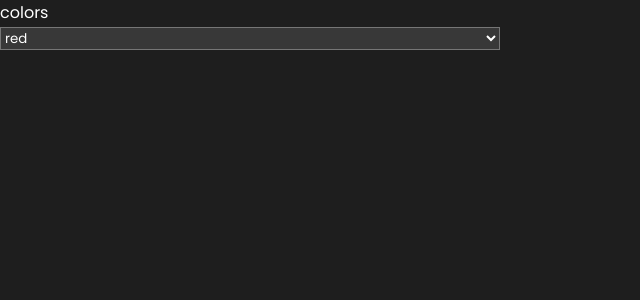
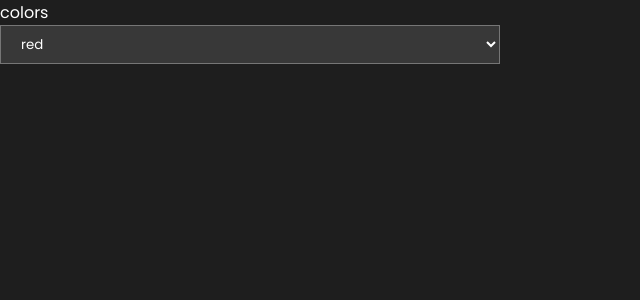
Before and after one commit to Binyamin-Accutures/client, a React (Create React App) app: page /hadar in a window 1280 px wide. Shown: the top 300 px of the page, without its empty margins (0-640 px from the left). Built offline with nearby package versions, Linux system fonts and the light colour scheme.

Commit message:
adding padding

```diff
--- a/src/components/InputSelect/index.js
+++ b/src/components/InputSelect/index.js
@@ -5,11 +5,11 @@ import styles from "./style.module.css"
 // color: _______________
 // icon: ________________
 
-export default function InputSelect({ label, options, width }) {
+export default function InputSelect({ label, options, width, setSelectInput }) {
     return (<div >
         <label className={`styles.${label}`} forhtml="select">{label}</label><br />
-        <select id={styles.select} style={{ width: `${width}px` }} onChange={(e) => console.log(e.target.value)}>
-            {options.map((v, i, arr) => <option key={i} >{v}</option>)}
+        <select id={styles.select} style={{ width: `${width}px` }} onChange={(e) => setSelectInput(e.target.value)}>
+            {options.map((v, i, arr) => <option key={i} className={styles.option} >{v}</option>)}
         </select>
     </div >
     );
--- a/src/components/InputSelect/style.module.css
+++ b/src/components/InputSelect/style.module.css
@@ -3,6 +3,5 @@
     background-color: var(--input-color);
     color: var(--text-color);
     font-family:'Poppins', sans-serif;
-    padding: 8px, 16px, 8px, 16px;
-    /* width: 50px; */
+     padding: 8px 16px;
 }
```
